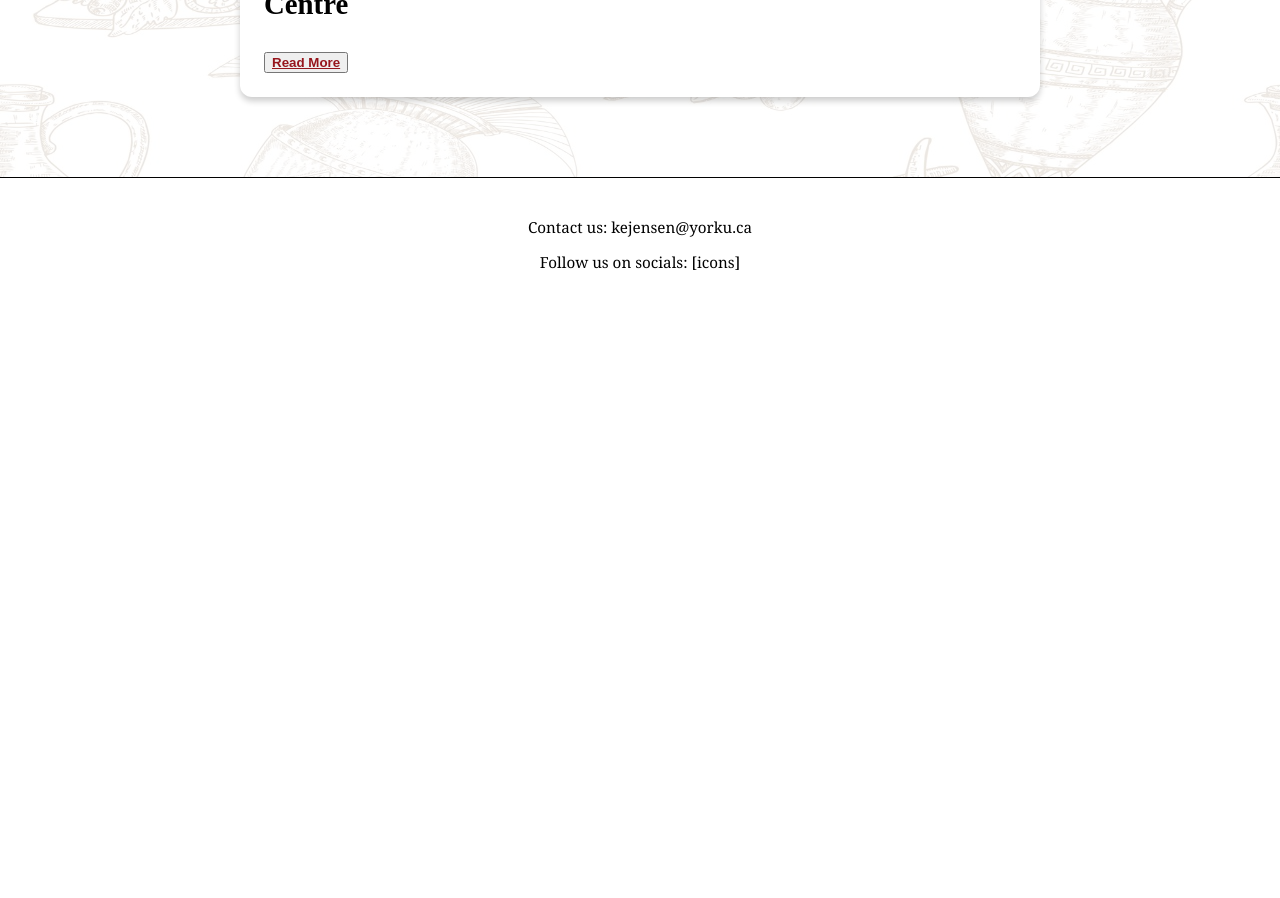
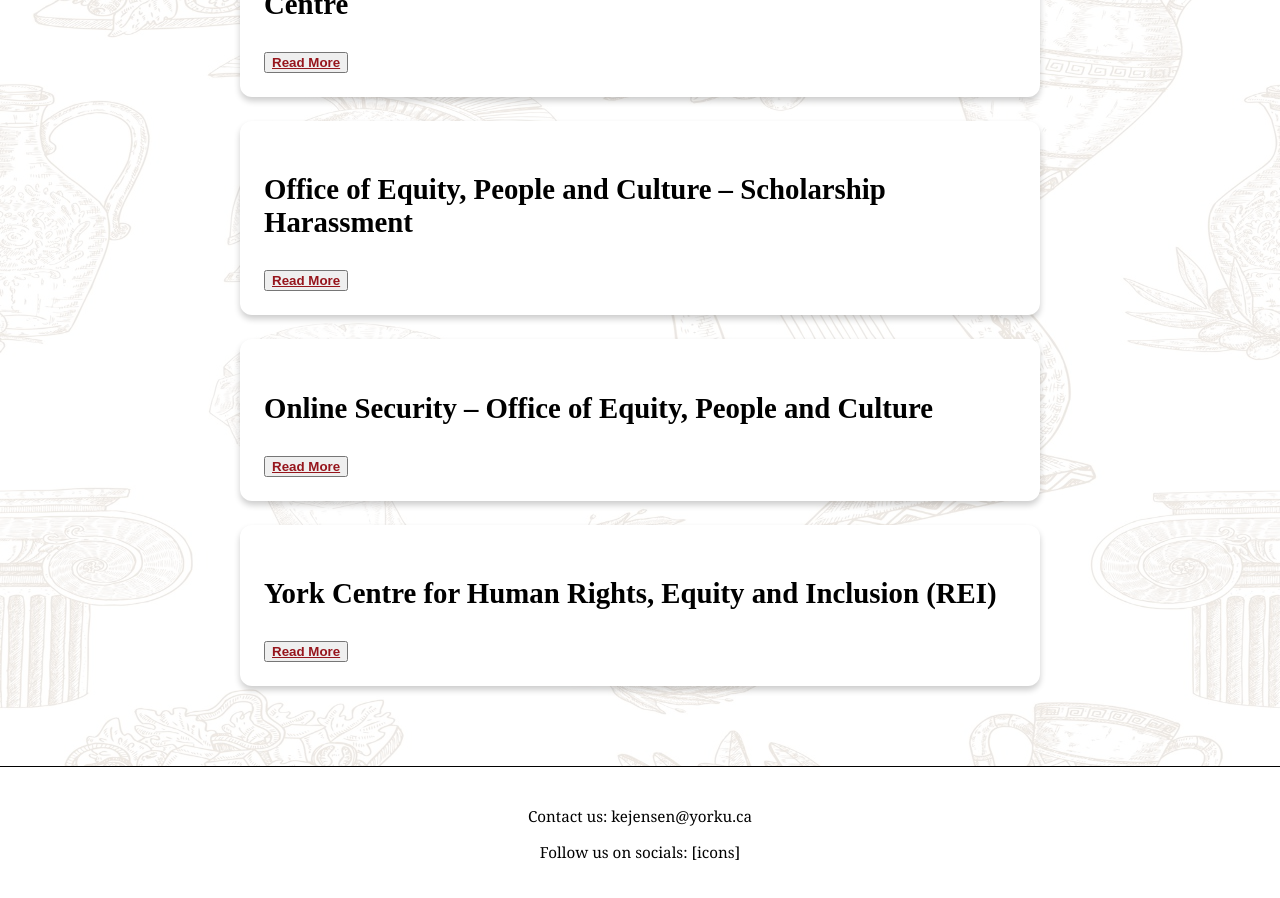
Before and after one commit to Harshil-K/KnowledgeMobilization, a React (Create React App) app: page /legalresources in a window 1280 px wide. Shown: the part 960-1858 px from the top of the page. Before the commit the page ends 1271 px from the top, so only its background shows below. Built offline with nearby package versions, Linux system fonts and the light colour scheme.

Commit message:
style done

```diff
--- a/src/components/Navbar.jsx
+++ b/src/components/Navbar.jsx
@@ -9,7 +9,7 @@
     //Add the FAQ link in there.
     <nav className="navbar">
       <Link to="/">Home</Link>
-      <Link to="/guidelines">Guidelines</Link>
+      {/* <Link to="/guidelines">Guidelines</Link> */}
       <Link to="/generalresources">General Resources</Link>
       <Link to="/legalresources">Legal Resources</Link>
       <Link to="/financialresources">Financial Resources</Link>
--- a/src/pages/GeneralResources.jsx
+++ b/src/pages/GeneralResources.jsx
@@ -40,6 +40,20 @@
         url: "https://www.aaup.org/programs/academic-freedom/faqs-academic-freedom",
         body: `
             <p>This FAQ defines academic freedom as the right to research, teach, and speak without censorship, vital for controversial topics. It outlines protections against retaliation for public scholarship, advising documentation of institutional violations and legal recourse via unions or courts. Though U.S.-focused, its principles apply to Canadian contexts like York University, empowering HPSM researchers to defend their work under academic freedom, reducing fear of backlash and supporting confident knowledge mobilization in sensitive research areas.</p>
+        `,
+    },
+    {
+        title: "Research and Publishing Support",
+        url: "https://www.library.yorku.ca/web/research-learn/research/",
+        body: `
+            <p>The Research & Learn – Research and Publishing Support page from York University Libraries offers a comprehensive suite of services and resources designed to support students, faculty, and researchers throughout the research and publication process.​</p>
+        `,
+    },
+    {
+        title: "REI – Resource Listing",
+        url: "https://rights.info.yorku.ca/resources/",
+        body: `
+            <p>This page offers a curated selection of documents, training tools, policy links, and support materials related to human rights, harassment prevention, and equity on campus. Suitable for both students and faculty.​</p>
         `,
     },
 ];
--- a/src/pages/Guidelines.jsx
+++ b/src/pages/Guidelines.jsx
@@ -3,13 +3,7 @@
 import Layout from '../components/Layout';
 
 const guidelines = [
-    {
-        title: "Research and Publishing Support",
-        url: "https://www.library.yorku.ca/web/research-learn/research/",
-        body: `
-            <p>The Research & Learn – Research and Publishing Support page from York University Libraries offers a comprehensive suite of services and resources designed to support students, faculty, and researchers throughout the research and publication process.​</p>
-        `,
-    },
+
 
 ];
 
--- a/src/pages/LegalResources.jsx
+++ b/src/pages/LegalResources.jsx
@@ -35,6 +35,28 @@
 
         `,
     },
+    {
+        title: "Office of Equity, People and Culture – Scholarship Harassment",
+        url: "https://www.yorku.ca/vpepc/faculty-affairs/scholarship-harassment/",
+        body: `
+            <p>This page offers guidance for faculty and researchers experiencing scholarship harassment, including information on policies, support systems, and institutional reporting procedures. It aims to foster a safer and more inclusive academic environment.​</p>
+        `,
+    },
+    {
+        title: "Online Security – Office of Equity, People and Culture",
+        url: "https://www.yorku.ca/vpepc/faculty-affairs/scholarship-harassment-online/",
+        body: `
+            <p>A specialized resource to help faculty and researchers protect their digital identity, manage online abuse, and take preventive action. This page offers strategies and support for maintaining online safety in academic and public-facing work.​</p>
+        `,
+    },
+    {
+        title: "York Centre for Human Rights, Equity and Inclusion (REI)",
+        url: "https://www.yorku.ca/vpepc/faculty-affairs/scholarship-harassment-online/",
+        body: `
+            <p>The REI is York University’s central office for promoting equity, diversity, and inclusion. It provides education, advocacy, policy guidance, and case support for individuals facing harassment or discrimination on campus.​</p>
+        `,
+    },
+
 
 
 ];
--- /dev/null
+++ b/src/pages/TeamPage.css
@@ -0,0 +1,20 @@
+.video-container {
+    display: flex;
+    justify-content: space-around;
+    flex-wrap: wrap;
+    margin: 20px 50px;
+  }
+
+  .video-wrapper {
+    margin: 10px;
+    border: 2px solid #ccc; /* Optional: Add a border */
+    border-radius: 8px; /* Optional: Add rounded corners */
+    overflow: hidden; /* Optional: Ensure the iframe fits within the wrapper */
+    width: 400px;
+    height: 320px;
+  }
+
+  .video-iframe {
+    width: 100%; /* Make iframe responsive */
+    height: 315px; /* Maintain height */
+  }
--- a/src/pages/TeamPage.jsx
+++ b/src/pages/TeamPage.jsx
@@ -1,13 +1,22 @@
 import React from 'react';
 import Layout from '../components/Layout';
 import TeamCarousel from '../components/TeamCarousel';
+import "../pages/TeamPage.css";
 
 function TeamPage() {
-  const url = "https://www.youtube.com/embed/AHweJjTaNuw";
+  const url1 = "https://www.youtube.com/embed/AHweJjTaNuw";
+  const url2 = "https://youtube.com/embed/Reuocdf6pqk?si=O4KIhlGb0I5eBCX1";
   return (
     <Layout>
       <TeamCarousel />
-      <iframe src={url} className='vids' width="560" height="315" allow="accelerometer; autoplay; clipboard-write; encrypted-media; gyroscope; picture-in-picture"></iframe>
+      <div className="video-container">
+        <div className="video-wrapper">
+          <iframe src={url1} className="video-iframe" width="800" height="315" allow="accelerometer; autoplay; clipboard-write; encrypted-media; gyroscope; picture-in-picture"></iframe>
+        </div>
+        <div className="video-wrapper">
+          <iframe src={url2} className="video-iframe" width="800" height="315" allow="accelerometer; autoplay; clipboard-write; encrypted-media; gyroscope; picture-in-picture"></iframe>
+        </div>
+      </div>
     </Layout>
   );
 }
--- a/src/styling/FinancialResources.css
+++ b/src/styling/FinancialResources.css
@@ -66,6 +66,8 @@
     line-height: 1rem;
     margin-top: 1rem;
     font-family: "Neue Montreal", sans-serif;
+    font-style: italic; /* Italics for art references */
+
   }
 
   .read-more-link {
--- a/src/styling/GeneralResources.css
+++ b/src/styling/GeneralResources.css
@@ -24,6 +24,7 @@
 .general-resource-card {
   background-color: hwb(0 100% 0%);
   border-radius: 12px;
+  font-size: smaller;
   padding: 1.5rem;
   margin-bottom: 1.5rem;
   box-shadow: 0 4px 6px rgba(0, 0, 0, 0.2);
@@ -65,6 +66,8 @@
   line-height: 1rem;
   margin-top: 1rem;
   font-family: "Neue Montreal", sans-serif;
+  font-style: italic; /* Italics for art references */
+
 }
 
 .read-more-link {
--- a/src/styling/LegalResources.css
+++ b/src/styling/LegalResources.css
@@ -66,6 +66,8 @@
   line-height: 1rem;
   margin-top: 1rem;
   font-family: "Neue Montreal", sans-serif;
+  font-style: italic; /* Italics for art references */
+
 }
 
 .read-more-link {
--- a/src/styling/MainPage.css
+++ b/src/styling/MainPage.css
@@ -35,6 +35,8 @@
 
 .about-obscura p {
   margin-bottom: 1.5rem;
+  font-style: italic; /* Italics for art references */
+
 }
 
 .team-section {
--- a/src/styling/MissionPage.css
+++ b/src/styling/MissionPage.css
@@ -26,4 +26,6 @@
     font-size: 1.1rem;
     line-height: 1.6;
     text-align: justify;
+    font-style: italic; /* Italics for art references */
+
   }
```
